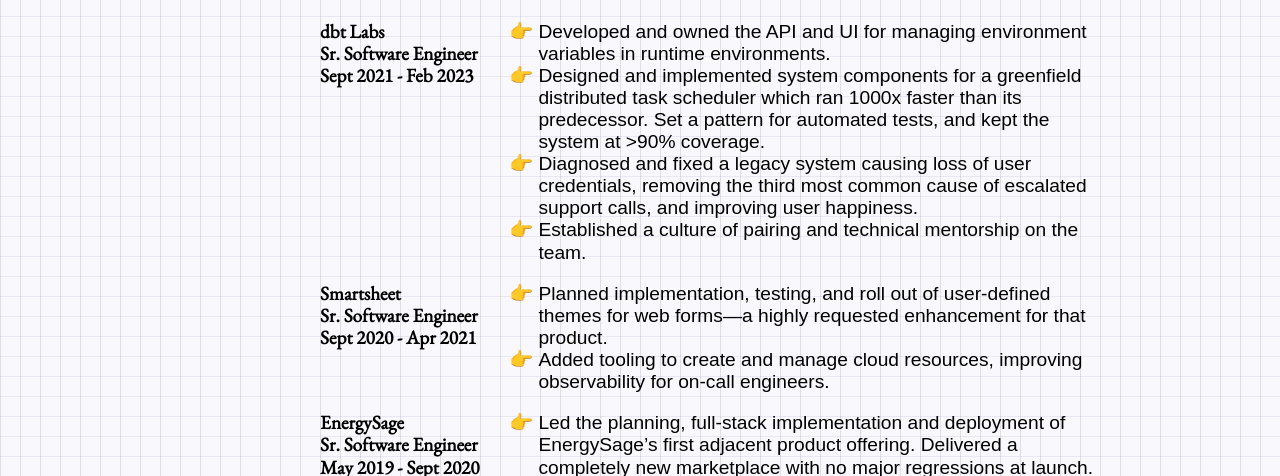
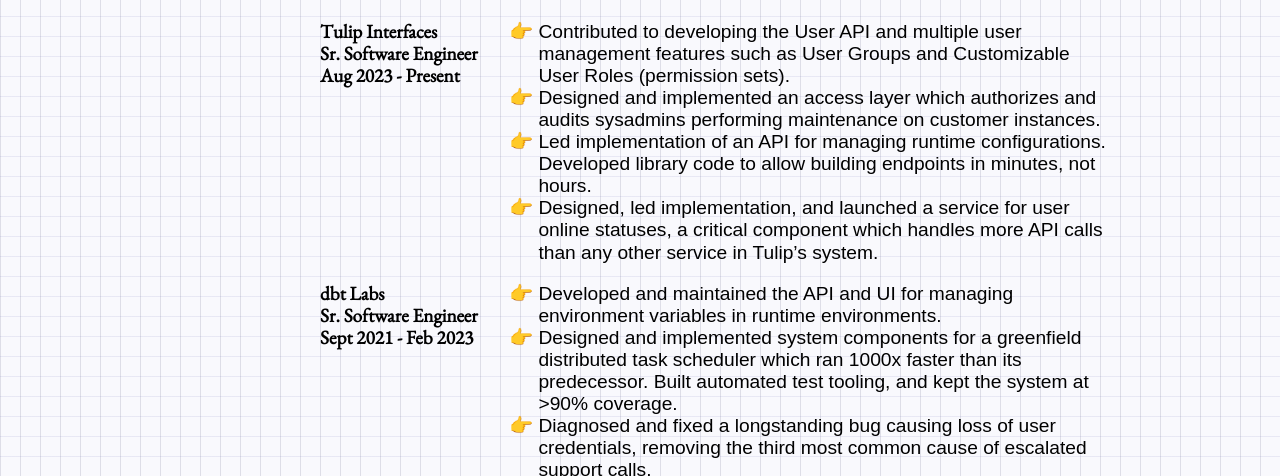
Before and after one commit to gsass/gsass.site, an Eleventy site: page src/resume.md in a window 1280 px wide. Shown: the part 324-800 px from the top of the page. Built offline with nearby package versions, Linux system fonts and the light colour scheme; Eleventy itself is replaced by a stand-in of ours; files that its build step writes are made by us from their sources; what markdown-it-task-lists would draw is missing.

Commit message:
Regen site, apply gitignore

```diff
--- a/src/resume.md
+++ b/src/resume.md
@@ -23,16 +23,29 @@
   <div class="pure-g resume-section section-experience">
   <div class="pure-u-1"><h1>Experience</h1></div>
   <div class="pure-u-1 pure-u-lg-1-4 job-title">
+      Tulip Interfaces<br>
+      Sr. Software Engineer<br>
+      Aug 2023 - Present
+  </div>
+  <div class="pure-u-1 pure-u-lg-3-4">
+  <ul>
+    <li>Contributed to developing  the User API and multiple user management features such as User Groups and Customizable User Roles (permission sets).</li>
+    <li>Designed and implemented an access layer which authorizes and audits sysadmins performing maintenance on customer instances.</li>
+    <li>Led implementation of an API for managing runtime configurations. Developed library code to allow building endpoints in minutes, not hours.</li>
+    <li>Designed, led implementation, and launched a service for user online statuses, a critical component which handles more API calls than any other service in Tulip’s system.</li>
+  </ul>
+  </div>
+
+  <div class="pure-u-1 pure-u-lg-1-4 job-title">
       dbt Labs<br>
       Sr. Software Engineer<br>
       Sept 2021 - Feb 2023
   </div>
   <div class="pure-u-1 pure-u-lg-3-4">
   <ul>
-    <li>Developed and owned the API and UI for managing environment variables in runtime environments.</li>
-    <li>Designed and implemented system components for a greenfield distributed task scheduler which ran 1000x faster than its predecessor. Set a pattern for automated tests, and kept the system at >90% coverage.</li>
-    <li>Diagnosed and fixed a legacy system causing loss of user credentials, removing the third most common cause of escalated support calls, and improving user happiness.</li>
-    <li>Established a culture of pairing and technical mentorship on the team.</li>
+    <li>Developed and maintained the API and UI for managing environment variables in runtime environments.</li>
+    <li>Designed and implemented system components for a greenfield distributed task scheduler which ran 1000x faster than its predecessor. Built automated test tooling, and kept the system at >90% coverage.</li>
+    <li>Diagnosed and fixed a longstanding bug causing loss of user credentials, removing the third most common cause of escalated support calls.</li>
   </ul>
   </div>
 
```
Also changed, not shown: docs/resume/index.html (+16 -4 lines), 1 other file.
